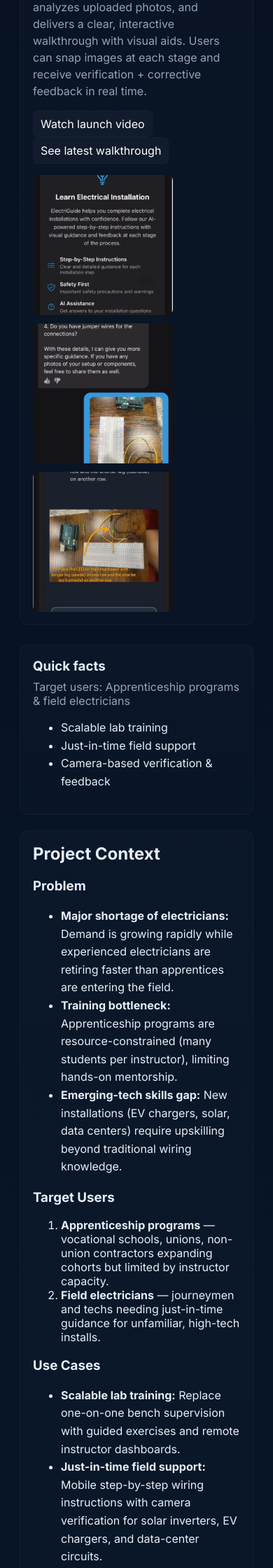
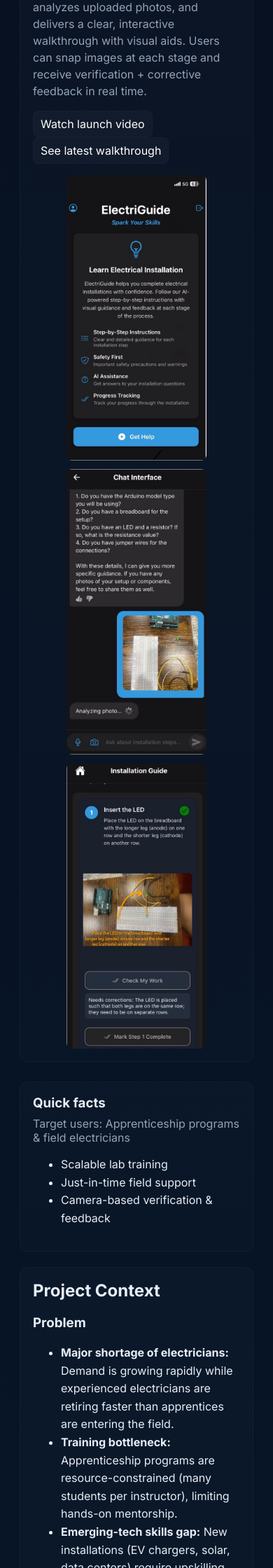
Before and after one commit to ismichel/ismichel.github.io, a Jekyll site: the page architects_wiki.html, which Jekyll copies as it is, in a window 390 px wide. Shown: the part 542-2782 px from the top of the page at 70% size. Built offline with Jekyll 4.4.1, drawn with Linux system fonts in a browser that asks for light colours.

Commit message:
placed images in row & changed aspect ratios

```diff
--- a/architects_wiki.html
+++ b/architects_wiki.html
@@ -29,8 +29,8 @@
     h1{margin:0;font-size:28px}
     p.lead{color:var(--muted);line-height:1.5}
 
-    .media-row{display:flex;gap:12px;margin-top:12px;justify-content:center}
-    .media-row img{width:200px;height:200px;border-radius:8px;object-fit:cover;flex-shrink:0}
+    .media-row{display:flex;gap:12px;margin-top:12px;justify-content:center;flex-direction:row}
+    .media-row img{width:540px;height:1102px;border-radius:8px;object-fit:cover;flex-shrink:0}
     .links a{display:inline-block;margin-right:12px;color:#fff;text-decoration:none;background:rgba(255,255,255,0.03);padding:8px 10px;border-radius:8px;border:1px solid rgba(255,255,255,0.02)}
 
     main{display:grid;grid-template-columns:2fr 1fr;gap:24px;margin-top:22px}
@@ -52,7 +52,11 @@
     @media (max-width:980px){
       .hero{grid-template-columns:1fr}
       main{grid-template-columns:1fr}
-      .media-row{flex-direction:column}
+      .media-row{flex-direction:row;flex-wrap:wrap;justify-content:center}
+      .media-row img{width:300px;height:612px}
+    }
+    @media (max-width:600px){
+      .media-row img{width:200px;height:408px}
     }
   </style>
 </head>
```
